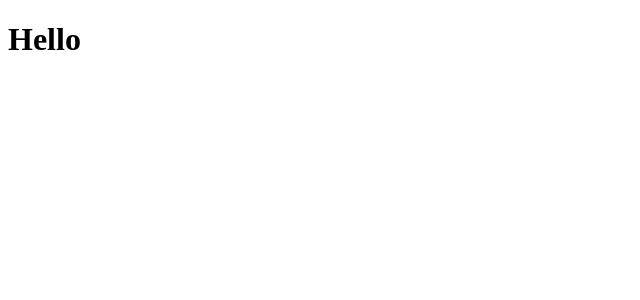
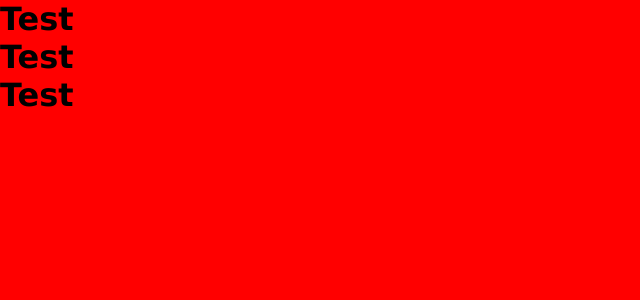
Before and after one commit to Yxmaxy/Coordimeet, a Vue app in the folder frontend/: page / in a window 1280 px wide. Shown: the top 300 px of the page, without its empty margins (0-640 px from the left). Built offline with nearby package versions, Linux system fonts and the light colour scheme.

Commit message:
Added router

```diff
--- a/frontend/index.html
+++ b/frontend/index.html
@@ -2,7 +2,7 @@
 <html lang="en">
   <head>
 		<meta charset="UTF-8" />
-		<link rel="icon" type="image/svg+xml" href="/vite.svg" />
+		<!-- TODO add icon <link rel="icon" type="image/svg+xml" href="/vite.svg" /> -->
 		<meta name="viewport" content="width=device-width, initial-scale=1.0" />
 		<title>Coordimeet</title>
 	</head>
--- a/frontend/src/common/App.vue
+++ /dev/null
@@ -1,7 +0,0 @@
-<template>
-    <h1>Hello</h1>
-</template>
-
-<script lang="ts">
-
-</script>
--- /dev/null
+++ b/frontend/src/common/globals.ts
@@ -0,0 +1 @@
+export const apiServer = "";  // link to api
--- /dev/null
+++ b/frontend/src/common/router.ts
@@ -0,0 +1,11 @@
+import { createRouter, createWebHistory } from "vue-router";
+import ExamplePage from "../pages/ExamplePage.vue";
+
+// Register all appliaction paths here
+
+export default createRouter({
+    history: createWebHistory(),
+    routes: [
+        { path: "/", component: ExamplePage },
+    ]
+});
--- /dev/null
+++ b/frontend/src/pages/App.vue
@@ -0,0 +1,13 @@
+<!-- Wrapper page for all other pages -->
+<template>
+    <div class="wrapper-page">
+        <router-view />
+    </div>
+</template>
+
+<style scoped lang="scss">
+.wrapper-page {
+    min-height: 100vh;
+    background-color: red;
+}
+</style>
--- /dev/null
+++ b/frontend/src/pages/ExamplePage.vue
@@ -0,0 +1,7 @@
+<template>
+    <div class="page">
+        <h1>Test</h1>
+        <h1>Test</h1>
+        <h1>Test</h1>
+    </div>
+</template>
--- /dev/null
+++ b/frontend/src/styles/global.scss
@@ -0,0 +1,11 @@
+* {
+    font-family: Verdana, sans-serif;
+}
+
+html, body {
+    margin: 0;
+}
+
+h1, h2, h3, h4 {
+    margin: 0;
+}
```
Also changed, not shown: frontend/src/main.ts (+4 -3 lines), frontend/src/styles/style.scss (deleted).
